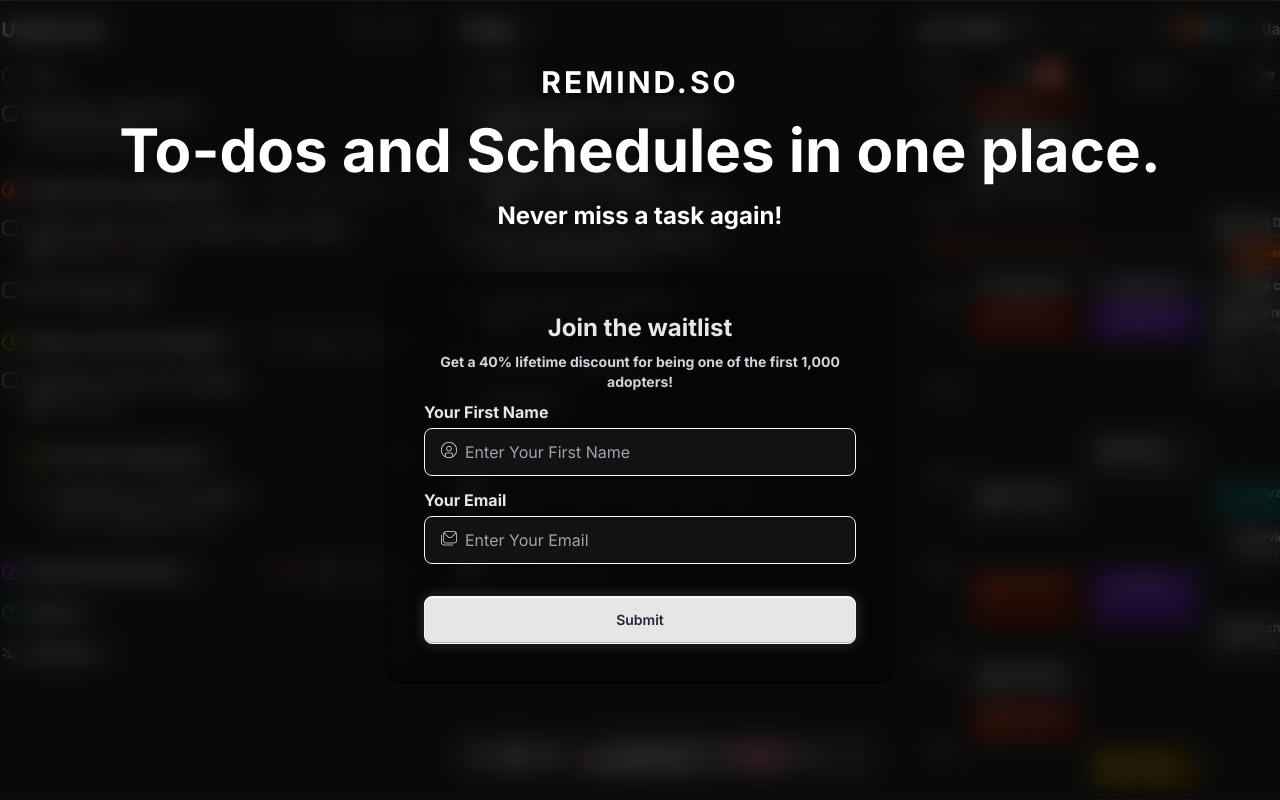
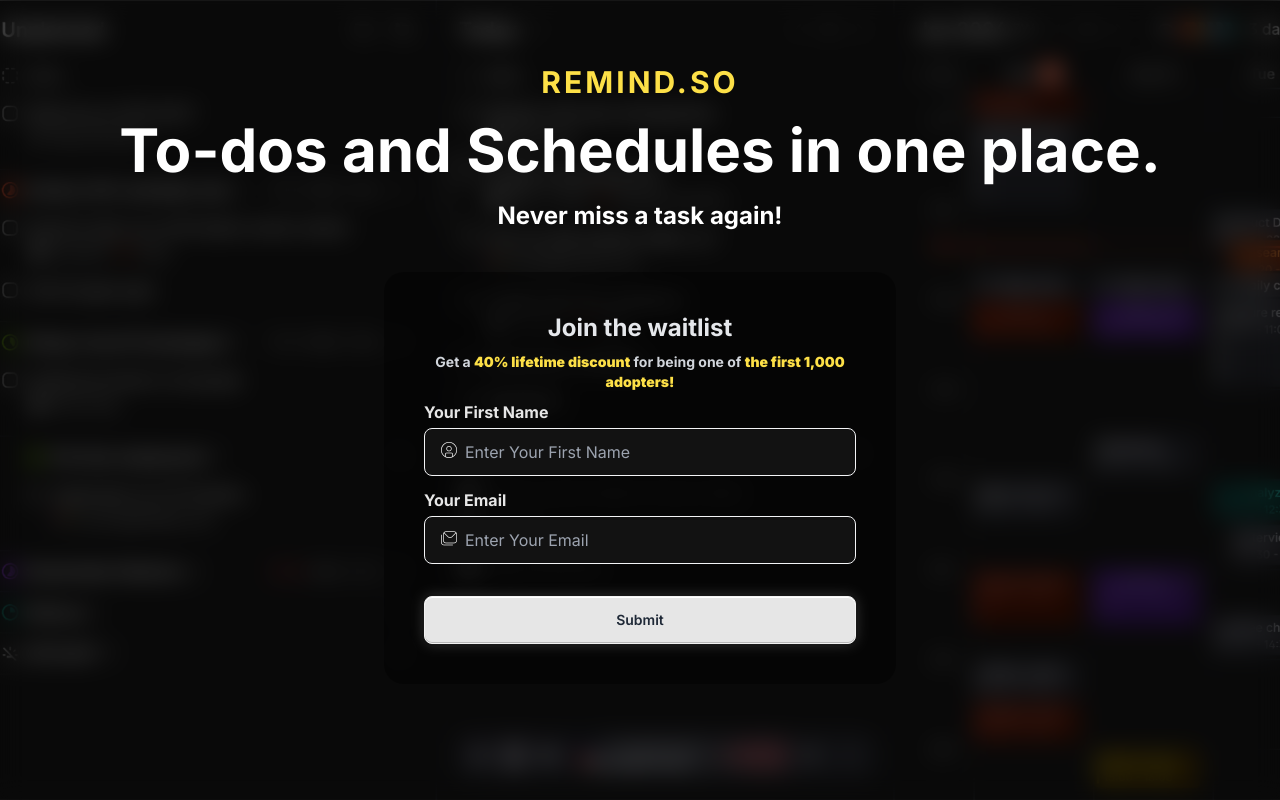
Before and after one commit to Okeke-Divine/remind-so, a Next.js app: page / in a window 1280 px wide. Built offline with nearby package versions, Linux system fonts and the light colour scheme.

Commit message:
Finalized the waitlist page

```diff
--- a/src/components/waitlist/WaitListForm.jsx
+++ b/src/components/waitlist/WaitListForm.jsx
@@ -52,7 +52,7 @@
                         <div>
 
                             <h3 className="text-gray-200 text-center">Join the waitlist</h3>
-                            <h3 className="my-2 text-sm text-gray-300 text-center">Get a 40% lifetime discount for being one of the first 1,000 adopters!</h3>
+                            <h3 className="my-2 text-sm text-gray-300 text-center">Get a <b className="text-yellow-300">40% lifetime discount</b> for being one of <b className="text-yellow-300">the first 1,000 adopters!</b></h3>
                             <p className="mb-2 text-red-500 font-semibold">{error}</p>
 
                             {/* first name */}
--- a/src/components/waitlist/WaitListPage.jsx
+++ b/src/components/waitlist/WaitListPage.jsx
@@ -16,7 +16,7 @@
             <div className="relative z-10 px-5 md:px-10 py-16 lg:px-16 flex flex-col items-center text-white min-h-[100vh]">
                 {/* app name */}
                 <div className="mb-5">
-                    <h2 className="uppercase text-center tracking-widest">
+                    <h2 className="uppercase text-center tracking-widest text-yellow-300">
                         {config.appName}.so
                     </h2>
                 </div>
```
